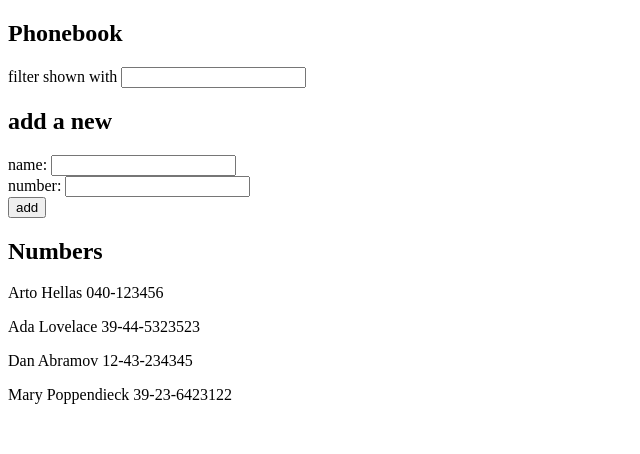
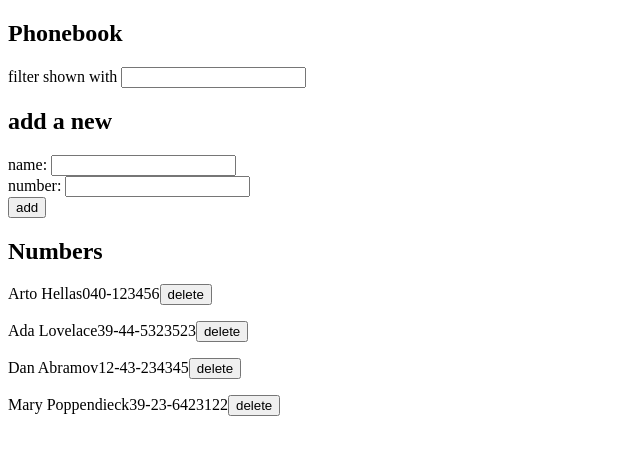
Before and after one commit to funkiv/FullStackOpen1, a React (Vite) app in the folder part2/phonebook/: page / in a window 1280 px wide. Shown: the top 454 px of the page, without its empty margins (0-640 px from the left). Built offline with nearby package versions, Linux system fonts and the light colour scheme; data requests are answered from the project's data file.

Commit message:
Complete 2.14 step 9
Add functional deletion button to people

```diff
--- a/part2/phonebook/src/App.jsx
+++ b/part2/phonebook/src/App.jsx
@@ -1,14 +1,5 @@
 import { useState, useEffect } from 'react'
 import personService from './services/persons'
-
-const Persons = (prop) => {
-  const persons = prop.persons
-  const filter = prop.filter
-  const filteredPersons = persons.filter((person) => person.name.toLowerCase().match(filter.toLowerCase()))
-  return (
-    filteredPersons.map((filteredPersons) => <p key={filteredPersons.name}>{filteredPersons.name} {filteredPersons.number}</p>)
-  )
-}
 
 const Filter = ({newFilter, handleFilterChange}) => {
   return (
@@ -18,13 +9,29 @@ const Filter = ({newFilter, handleFilterChange}) => {
 
 const PersonForm = (prop) => {
   return (
-    <form onSubmit={prop.addPerson}>
+    <form onSubmit={prop.handleAddPerson}>
         <div>name: <input value={prop.newName} onChange={prop.handleNameChange}/></div>
         <div>number: <input value={prop.newNumber} onChange={prop.handleNumberChange}/></div>
         <div>
           <button type="submit">add</button>
         </div>
       </form>
+  )
+}
+
+const Persons = (prop) => {
+  const persons = prop.persons
+  const filter = prop.filter
+  const filteredPersons = persons.filter((person) => person.name.toLowerCase().match(filter.toLowerCase()))
+
+  return (
+    filteredPersons.map((filteredPerson) =>
+      <p key={filteredPerson.id}>
+      {filteredPerson.name}
+      {filteredPerson.number}
+      <button onClick={() => prop.handleDeletePerson(filteredPerson)}>delete</button>
+      </p>
+    )
   )
 }
 
@@ -41,7 +48,6 @@ const App = () => {
   }
   useEffect(hook, [])
 
-
   //Event handlers for form
   const handleNameChange = (event) => {
     setNewName(event.target.value)
@@ -54,7 +60,7 @@ const App = () => {
     setNewFilter(event.target.value)
   }
 
-  const addPerson = (event) => {
+  const handleAddPerson = (event) => {
     event.preventDefault()
     const personObject = {
       name: newName,
@@ -71,20 +77,28 @@ const App = () => {
     }
   }
 
+  const handleDeletePerson = (filteredPerson) => {
+    if (window.confirm(`Delete ${filteredPerson.name} ?`)) {
+      personService
+      .deleteObject(filteredPerson.id)
+      .then(personDeleted => setPersons(persons.filter(person => person.id !== personDeleted.id)))
+    }
+  }
+
   return (
     <div>
       <h2>Phonebook</h2>
       <Filter newFilter={newFilter} handleFilterChange={handleFilterChange}/>
       <h2>add a new</h2>
       <PersonForm
-      addPerson={addPerson}
+      handleAddPerson={handleAddPerson}
       newName={newName}
       handleNameChange={handleNameChange}
       newNumber={newNumber}
       handleNumberChange={handleNumberChange}
       />
       <h2>Numbers</h2>
-      <Persons persons={persons} filter={newFilter}/>
+      <Persons handleDeletePerson={handleDeletePerson} persons={persons} filter={newFilter}/>
     </div>
   )
 }
--- a/part2/phonebook/src/services/persons.js
+++ b/part2/phonebook/src/services/persons.js
@@ -19,4 +19,10 @@ const update = (id, newObject) => {
     return request.then(response => response.data)
 }
 
-export default {getAll, create, update}
+
+const deleteObject = (id) => {
+    const request = axios.delete(`${baseUrl}/${id}`)
+    return request.then(response => response.data)
+}
+
+export default {getAll, create, update, deleteObject}
```
